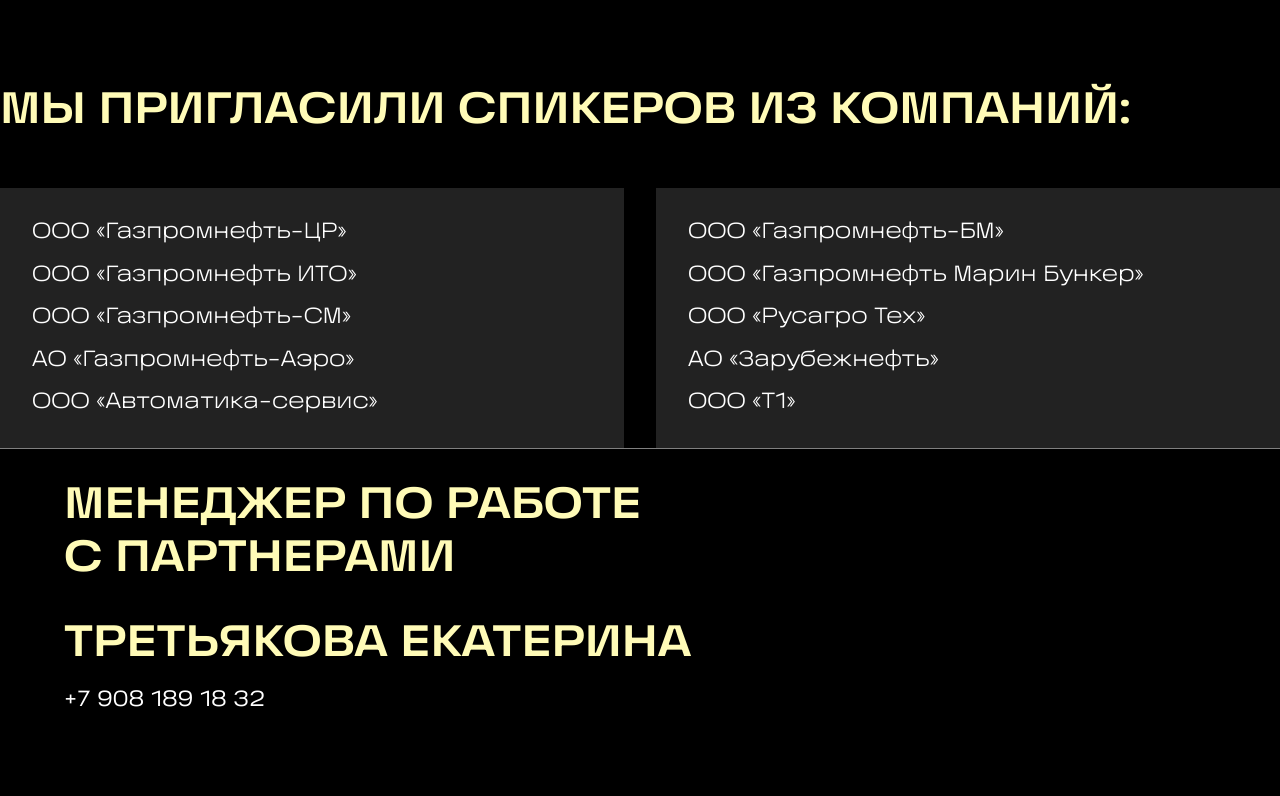
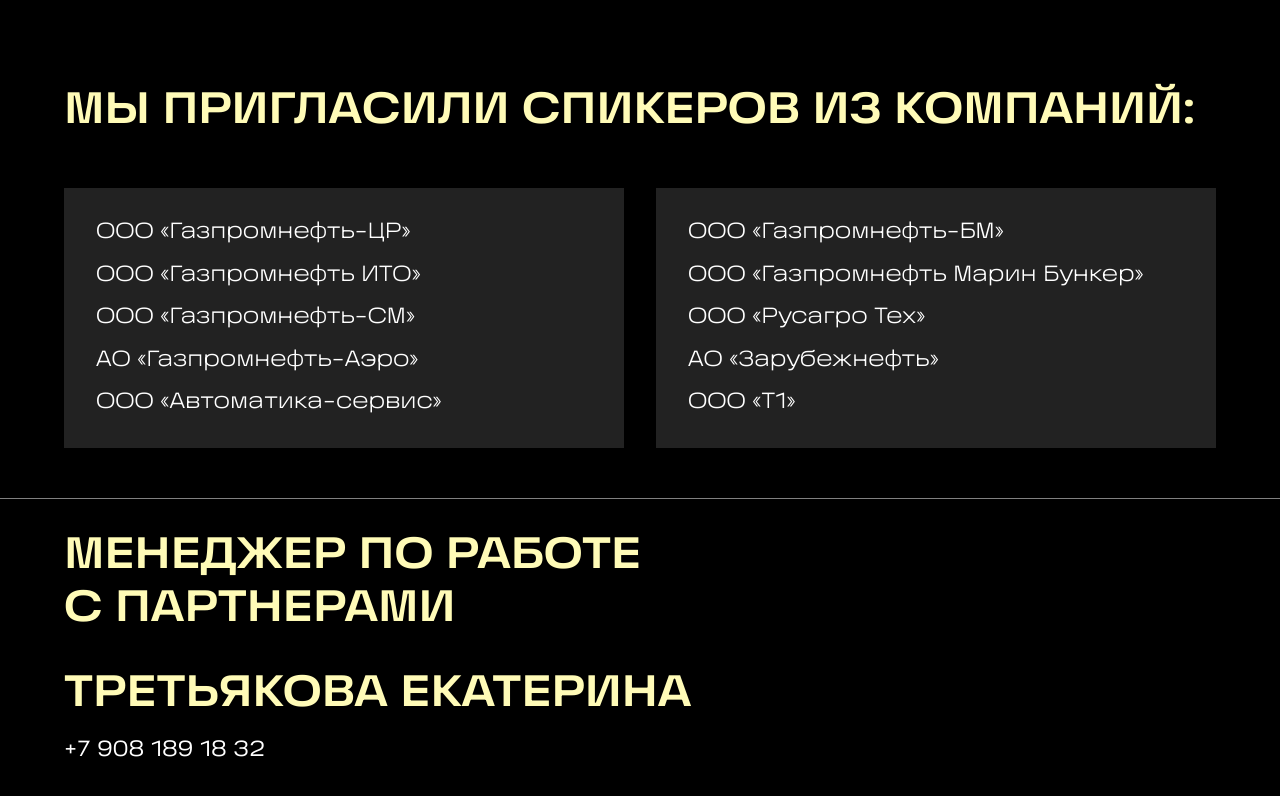
Before and after one commit to garaev-vadim-m/digital, a website built with Vite: page index.html in a window 1280 px wide. Shown: the part 4536-5332 px from the top of the page. Before the commit the page ends 5282 px from the top, so only its background shows below. Built offline with nearby package versions, Linux system fonts and the light colour scheme.

Commit message:
Update style.css

```diff
--- a/src/app/style/style.css
+++ b/src/app/style/style.css
@@ -44,3 +44,8 @@
 .noWrap {
   white-space: nowrap;
 }
+
+.container_speacers {
+  padding: 0 clamp(16px, 5vw, 150px);
+  margin-bottom: 50px;
+}
```
